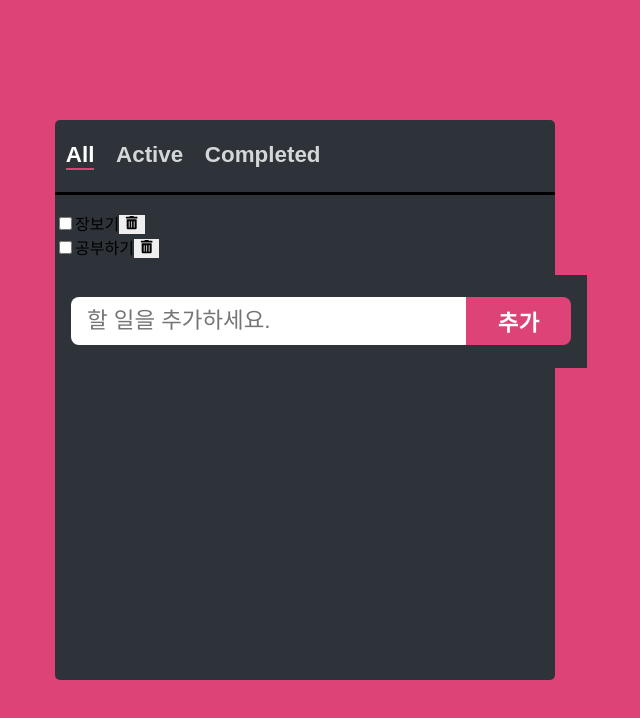
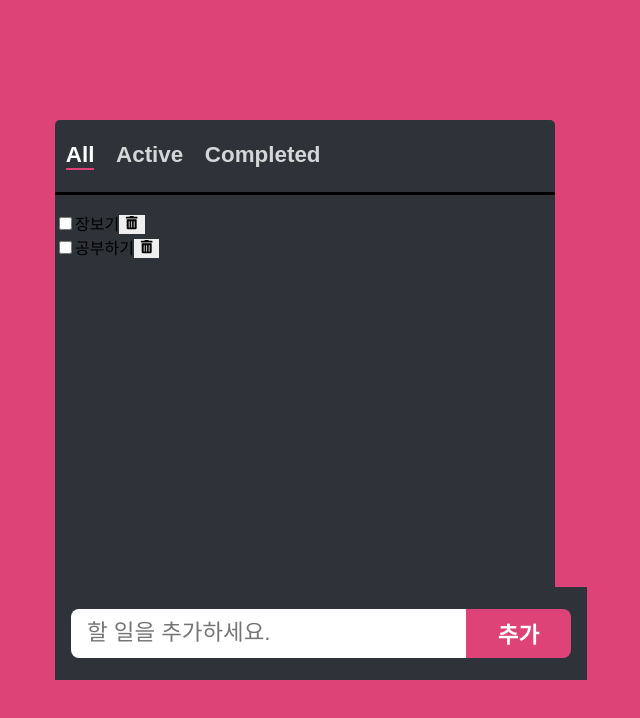
Before and after one commit to dongwook98/react-todolist, a React (Create React App) app: page / in a window 1280 px wide. Shown: the top 718 px of the page, without its empty margins (335-975 px from the left). Built offline with nearby package versions, Linux system fonts and the light colour scheme.

Commit message:
design : 리스트 디자인

```diff
--- a/src/components/TodoList/TodoList.jsx
+++ b/src/components/TodoList/TodoList.jsx
@@ -1,6 +1,7 @@
 import React, { useState } from 'react';
 import AddTodo from '../AddTodo/AddTodo';
 import Todo from '../Todo/Todo';
+import styles from './TodoList.module.css';
 
 export default function TodoList({ filter }) {
   const [todos, setTodos] = useState([
@@ -30,8 +31,8 @@
 
   const filtered = getFilterItems(todos, filter);
   return (
-    <section>
-      <ul>
+    <section className={styles.container}>
+      <ul className={styles.list}>
         {filtered.map((item) => (
           <Todo
             key={item.id}
--- /dev/null
+++ b/src/components/TodoList/TodoList.module.css
@@ -0,0 +1,10 @@
+.container {
+  height: 100%;
+  display: flex;
+  flex-direction: column;
+}
+
+.list {
+  flex: 1 1 auto;
+  overflow-y: auto;
+}
```
